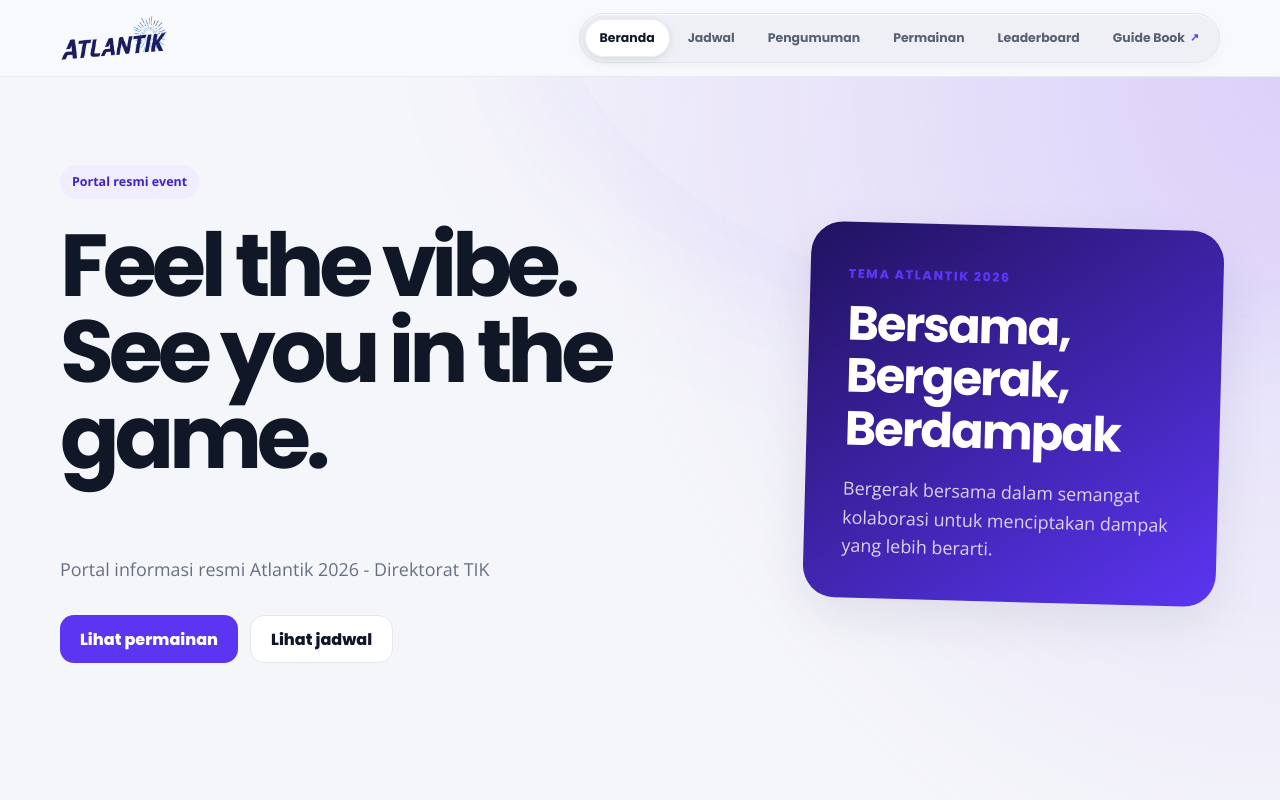
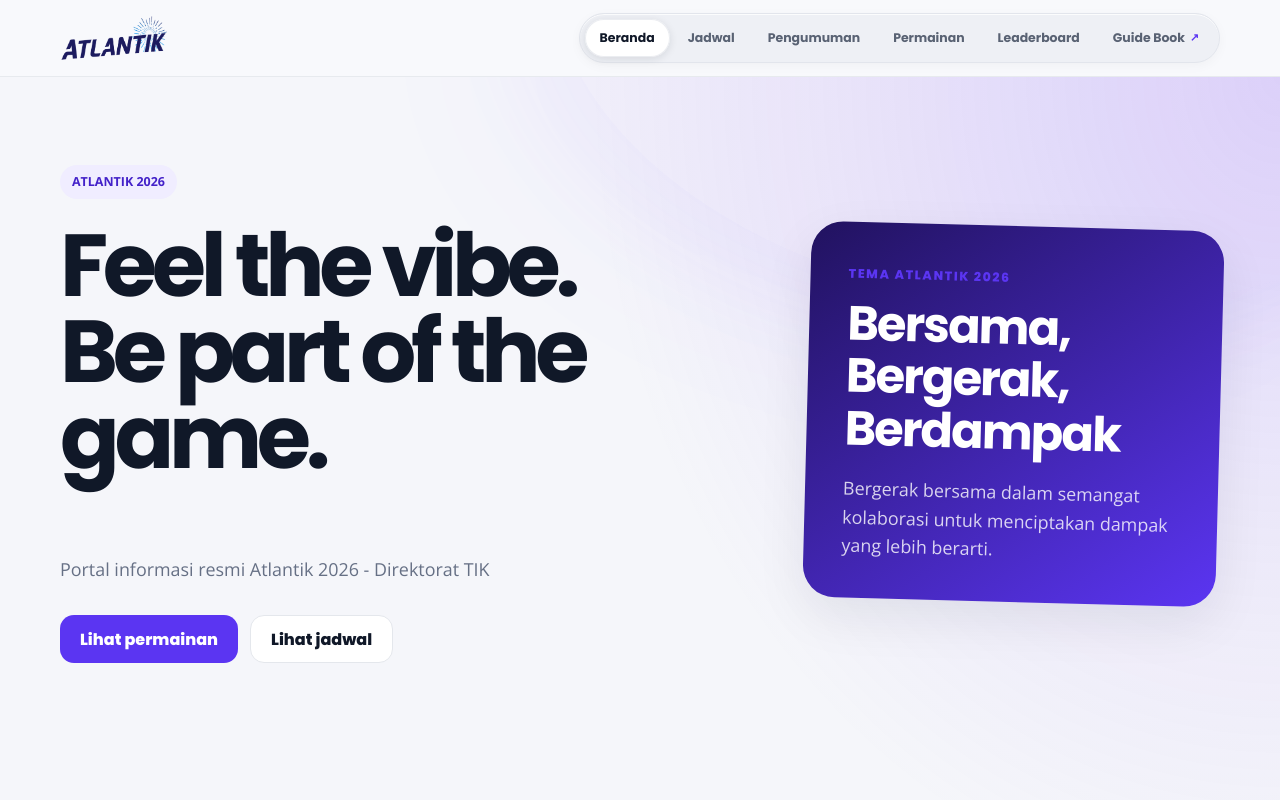
Before and after one commit to ruswanhidayat/portal-atlantik, a Next.js app: page / in a window 1280 px wide. Shown: the top 800 px of the page. Built offline with nearby package versions, Linux system fonts and the light colour scheme.

Commit message:
Update hero section text for ATLANTIK 2026

```diff
--- a/app/page.js
+++ b/app/page.js
@@ -18,8 +18,8 @@ export default function HomePage() {
       <section className="hero">
         <div className="container hero-grid">
           <div>
-            <span className="pill">Portal resmi event</span>
-            <h1>Feel the vibe.<br />See you in the game.</h1>
+            <span className="pill">ATLANTIK 2026</span>
+            <h1>Feel the vibe.<br />Be part of the game.</h1>
             <p>{siteConfig.description}</p>
             <div className="actions">
               <Link className="button primary" href="/permainan">Lihat permainan</Link>
```
